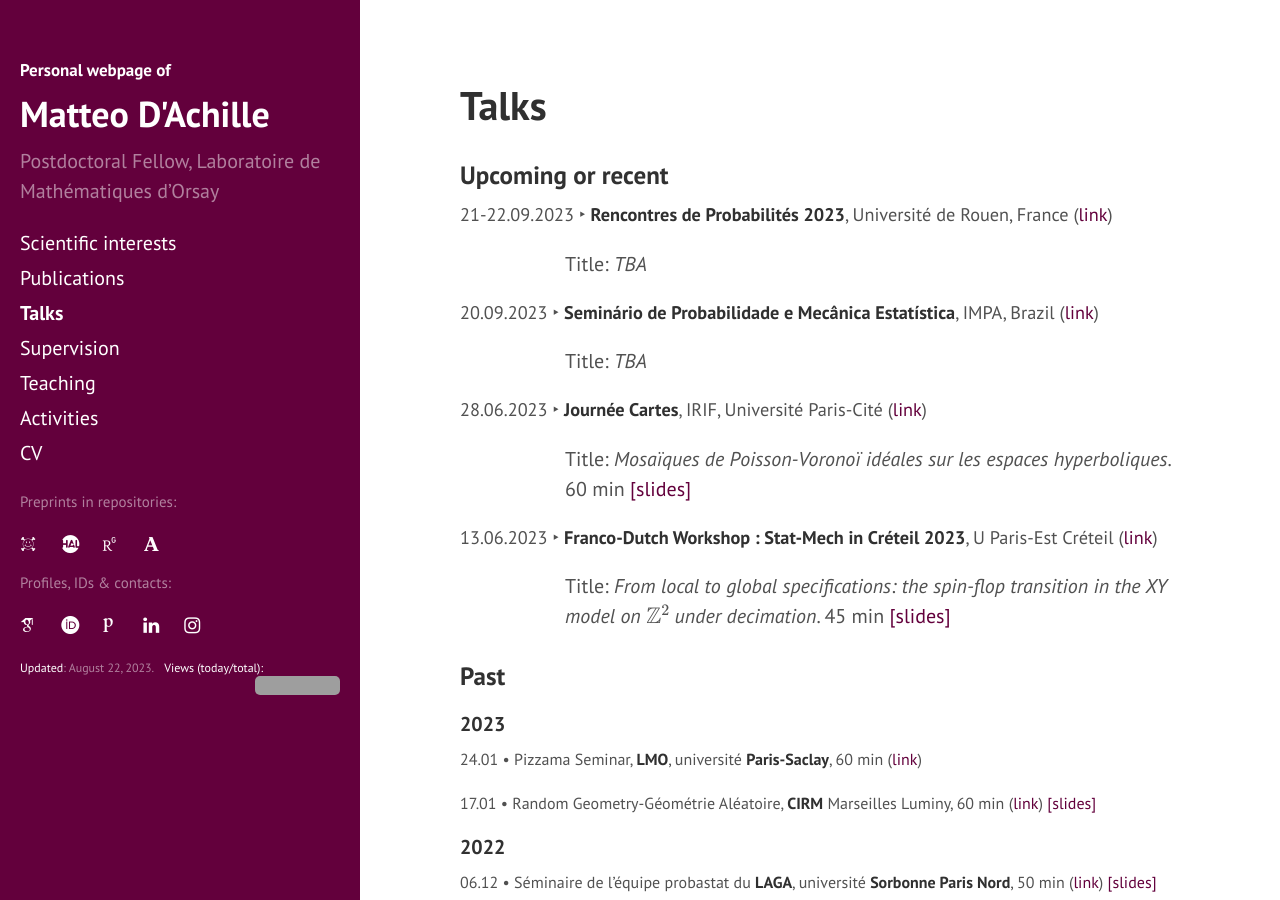
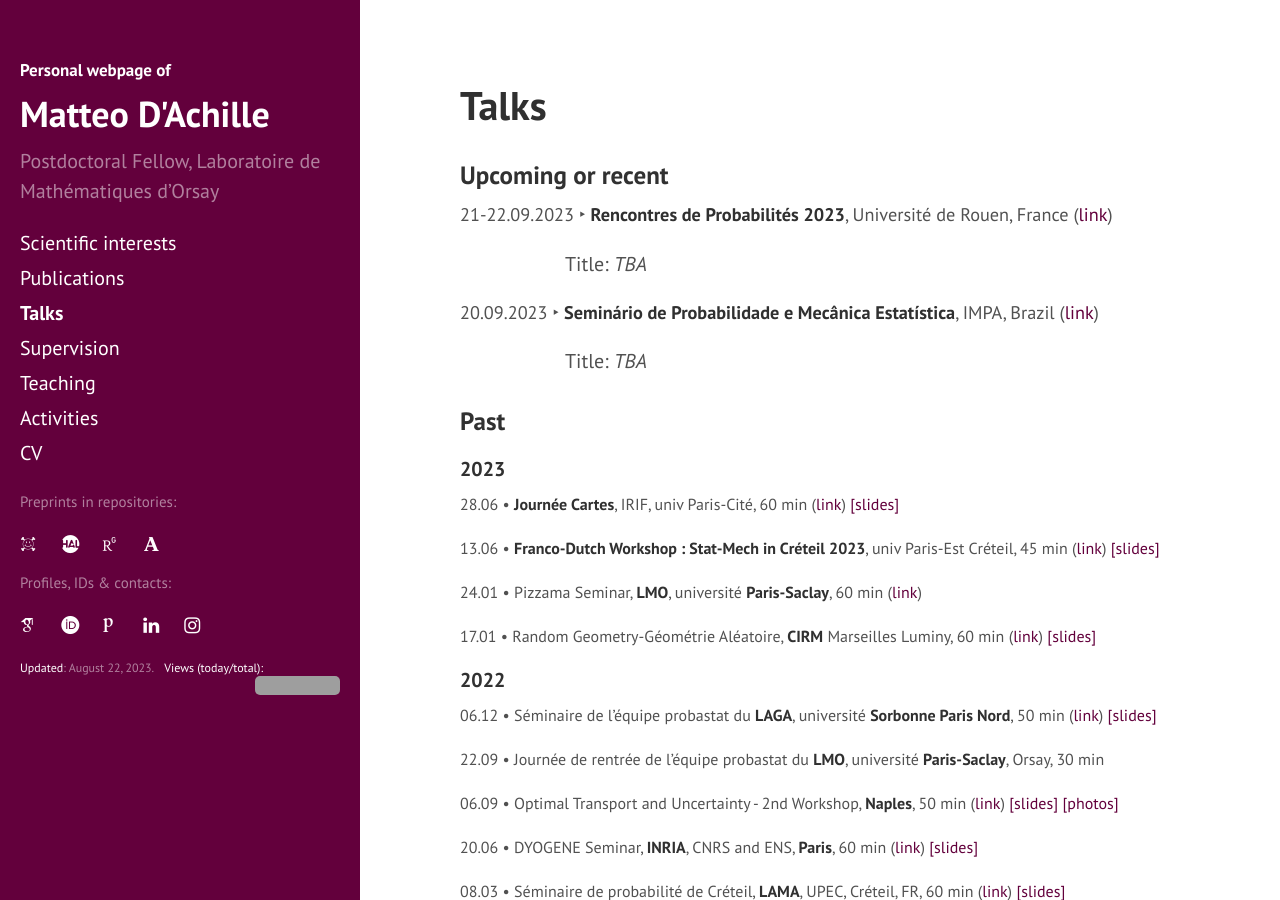
Before and after one commit to matteodachille/matteodachille.github.io, a Jekyll site: the page built from talks.md, in a window 1280 px wide and 900 px high. Built offline with Jekyll 4.4.1, drawn with Linux system fonts in a browser that asks for light colours; nearby versions of some CDN libraries; some web fonts are replaced; grey boxes are pictures that could not be loaded.

Commit message:
Updated talk list

```diff
--- a/talks.md
+++ b/talks.md
@@ -39,21 +39,6 @@ Title: _TBA_ <!--[ [slides] ](#){:target="_blank"}-->
 {: style="margin-left: 105px" }
 
 
-28.06.2023 &#x2023; **Journée Cartes**, IRIF, Université Paris-Cité ([link](https://indico.in2p3.fr/event/30166/){:target="_blank"})
-{: style="font-size: 18.3px" }
-
-
-Title: _Mosaïques de Poisson-Voronoï idéales sur les espaces hyperboliques_. 60 min [ [slides] ]({{ site.baseurl }}downloads/JourneeCartesIRIF_28_06_2023_final.pdf){:target="_blank"}
-{: style="margin-left: 105px" }
-
-
-13.06.2023 &#x2023; **Franco-Dutch Workshop : Stat-Mech in Créteil 2023**, U Paris-Est Créteil ([link](https://lama.u-pem.fr/evenements/seminaire/groupe_de_travail_probabilites/franco_dutch_workshop_stat_mech_in_creteil_2023){:target="_blank"})
-{: style="font-size: 18.3px" }
-
-
-Title: _From local to global specifications: the spin-flop transition in the XY model on \\(\mathbb{Z}^2 \\) under decimation_. 45 min  [ [slides] ]({{ site.baseurl }}downloads/LocGloSpecCreteil13062023_final.pdf){:target="_blank"}
-{: style="margin-left: 105px" }
-
 
 
 ### Past
@@ -61,6 +46,16 @@ Title: _From local to global specifications: the spin-flop transition in the XY
 
 #### 2023
 {: .no_toc}
+
+28.06 &#x2022; **Journée Cartes**, IRIF, univ Paris-Cité, 60 min ([link](https://indico.in2p3.fr/event/30166/){:target="_blank"})
+[ [slides] ]({{ site.baseurl }}downloads/JourneeCartesIRIF_28_06_2023_final.pdf){:target="_blank"}
+{: style="font-size: 16px" }
+
+
+13.06 &#x2022; **Franco-Dutch Workshop : Stat-Mech in Créteil 2023**, univ Paris-Est Créteil, 45 min ([link](https://lama.u-pem.fr/evenements/seminaire/groupe_de_travail_probabilites/franco_dutch_workshop_stat_mech_in_creteil_2023){:target="_blank"})
+[ [slides] ]({{ site.baseurl }}downloads/LocGloSpecCreteil13062023_final.pdf){:target="_blank"}
+{: style="font-size: 16px" }
+
 
 24.01 &#x2022; Pizzama Seminar, **LMO**, université **Paris-Saclay**, 60 min ([link](https://conferences.cirm-math.fr/3021.html){:target="_blank"})
 {: style="font-size: 16px" }
```
